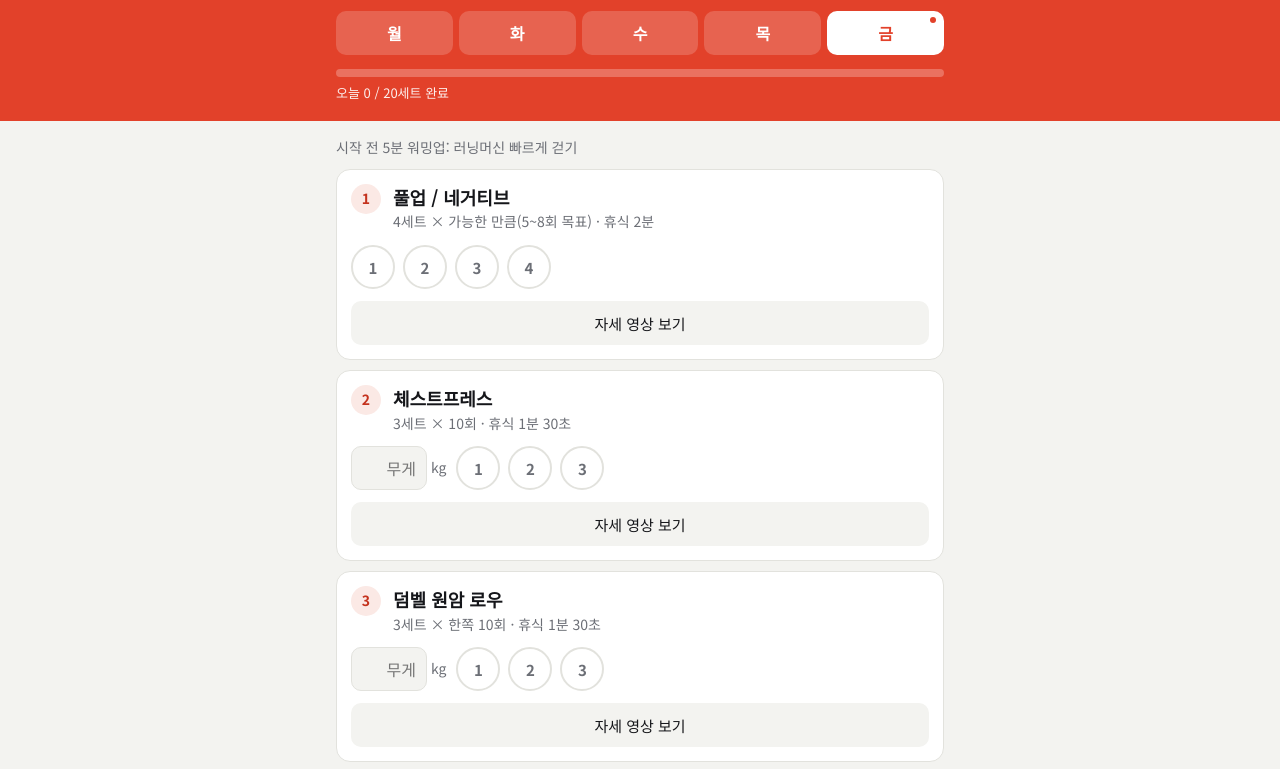
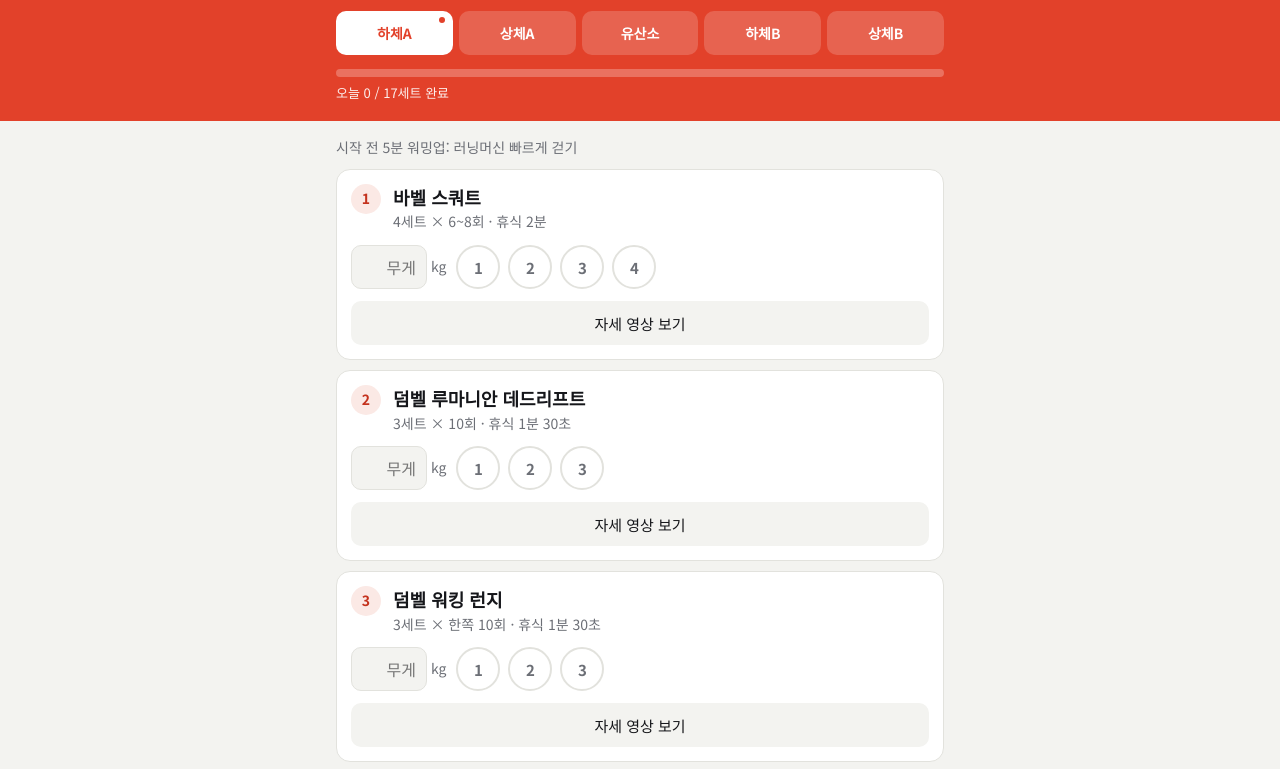
Before and after one commit to holyggol-ai/workout-content, a plain HTML site: page index.html in a window 1280 px wide. Shown: the part 174-943 px from the top of the page. Drawn offline with Linux system fonts and the light colour scheme.

Commit message:
요일 대신 순서대로 진행: 마지막으로 한 루틴의 다음 차례를 오늘 운동으로 (휴대폰·워치·알림)
Co-Authored-By: Claude Opus 5.5 <noreply@anthropic.com>
Claude-Session: https://claude.ai/code/session_019St3MTrETkUxhBYLXbxRo3

```diff
--- a/index.html
+++ b/index.html
@@ -22,7 +22,7 @@ body{margin:0;background:var(--bg);color:var(--ink);font:16px/1.55 "Noto Sans KR
 h1{font-family:"Black Han Sans",sans-serif;font-weight:400;font-size:clamp(34px,9vw,46px);line-height:1.05;margin:6px 0 2px;text-wrap:balance}
 .dsub{margin:0 0 14px;font-size:15px;opacity:.92}
 .tabs{display:flex;gap:6px}
-.tabs button{flex:1;height:44px;border:0;border-radius:10px;background:rgba(255,255,255,.18);color:#fff;font:700 16px "Noto Sans KR",sans-serif;position:relative;cursor:pointer}
+.tabs button{flex:1;min-width:0;height:44px;border:0;border-radius:10px;background:rgba(255,255,255,.18);color:#fff;font:700 14px "Noto Sans KR",sans-serif;position:relative;cursor:pointer}
 .tabs button[aria-pressed=true]{background:#fff;color:var(--red)}
 .tabs button.today::after{content:"";position:absolute;top:6px;right:8px;width:6px;height:6px;border-radius:50%;background:currentColor}
 .tabs button:focus-visible,.dot:focus-visible,.more:focus-visible,.tb button:focus-visible,input:focus-visible{outline:3px solid #ffd2c8;outline-offset:2px}
@@ -126,7 +126,7 @@ body.hist .prog,body.hist #ptext,body.hist .remind,body.hist .foot{display:none}
   <p class="date" id="date"></p>
   <h1 id="dtitle">오늘의 운동</h1>
   <p class="dsub" id="dsub"></p>
-  <nav class="tabs" id="tabs" aria-label="요일 선택"></nav>
+  <nav class="tabs" id="tabs" aria-label="루틴 선택"></nav>
   <div class="prog"><div id="bar"></div></div>
   <p class="ptext" id="ptext"></p>
 </div></header>
@@ -303,23 +303,34 @@ function frame(now){
 /* ---------- 화면 ---------- */
 let now=new Date(),wd=now.getDay(),dkey=`${now.getFullYear()}-${now.getMonth()+1}-${now.getDate()}`;
 const WD=['일','월','화','수','목','금','토'];
-let sel=wd>=1&&wd<=5?wd:0;const open=new Set();
+const SHORT=['','하체A','상체A','유산소','하체B','상체B'];
+let sel=0,curD=1;const open=new Set();
 /* 앱을 켜 둔 채 자정을 넘기면 오늘 표시·기록 날짜를 새 날로 옮긴다 */
 function rollDay(){const n=new Date(),k=`${n.getFullYear()}-${n.getMonth()+1}-${n.getDate()}`;if(k===dkey)return false;
-  const wasToday=sel===wd||sel===0;now=n;wd=n.getDay();dkey=k;if(wasToday)sel=wd>=1&&wd<=5?wd:0;open.clear();return true}
+  if(sel===curD)sel=0;now=n;wd=n.getDay();dkey=k;open.clear();return true}
+/* 요일 대신 순서대로: 오늘 한 운동이 있으면 그 루틴, 없으면 마지막으로 한 루틴의 다음 차례 */
+function lastWorked(){
+  let best=0,bc=0;for(let d=1;d<=5;d++){let c=0;DAYS[d].i.forEach((_,i)=>{c+=store.get(dk(`${d}-${i}`),[]).filter(Boolean).length});if(c>bc){bc=c;best=d}}
+  if(best)return{d:best,date:dkey};
+  const h=loadHist(),t=pDay(dkey);
+  if(h&&h.sets&&h.sets.length){let ld=null;const cnt={};for(const x of h.sets){const d=+String(x.ex||'').split('-')[0];if(!(d>=1&&d<=5)||pDay(x.day)>=t)continue;
+    if(!ld||pDay(x.day)>pDay(ld)){ld=x.day;for(const k in cnt)delete cnt[k]}if(x.day===ld)cnt[d]=(cnt[d]||0)+1}
+    if(ld){const d=+Object.keys(cnt).sort((a,b)=>cnt[b]-cnt[a])[0];return{d,date:ld}}}
+  const s=store.get('wk:last',null);return s&&s.d>=1&&s.d<=5&&s.date&&pDay(s.date)<t?s:null}
+const nextOf=L=>!L?1:L.date===dkey?L.d:L.d%5+1;
 const fmt=s=>s>=60?`${Math.floor(s/60)}분${s%60?` ${s%60}초`:''}`:`${s}초`;
 const dk=id=>`wk:done:${dkey}:${id}`;
 function render(){
   rollDay();
+  const L=lastWorked();curD=nextOf(L);if(!sel)sel=curD;
+  if(L&&JSON.stringify(L)!==JSON.stringify(store.get('wk:last',null))){store.set('wk:last',L);syncPlan()}
   document.body.classList.toggle('hist',view==='history');
   for(const v of document.querySelectorAll('#views button'))v.setAttribute('aria-pressed',String(v.dataset.v===view));
   if(view==='history'){renderHistory();return}
   $('#date').textContent=`${now.getMonth()+1}월 ${now.getDate()}일 ${WD[wd]}요일`;
-  $('#tabs').innerHTML=[1,2,3,4,5].map(d=>`<button data-d="${d}" aria-pressed="${d===sel}" class="${d===wd?'today':''}">${WD[d]}</button>`).join('');
-  if(!sel){$('#dtitle').textContent='오늘은 휴식일';$('#dsub').textContent='주말엔 쉬고 월요일에 하체 A로 시작해요';$('#bar').style.width='0';$('#ptext').textContent='';
-    $('#list').innerHTML='<div class="rest"><h2>푹 쉬세요</h2><p>근육은 쉬는 동안 자랍니다. 가벼운 산책이나 스트레칭은 좋아요. 위에서 요일을 누르면 그날 운동을 미리 볼 수 있어요.</p></div>';return}
+  $('#tabs').innerHTML=[1,2,3,4,5].map(d=>`<button data-d="${d}" aria-pressed="${d===sel}" class="${d===curD?'today':''}" aria-label="${d}번째 ${DAYS[d].t}${d===curD?' (오늘 차례)':''}">${SHORT[d]}</button>`).join('');
   const D=DAYS[sel];let tot=0,dn=0;
-  $('#dtitle').textContent=D.t;$('#dsub').textContent=`${WD[sel]}요일 · ${D.s}${sel!==wd?' (미리보기)':''}`;
+  $('#dtitle').textContent=D.t;$('#dsub').textContent=`${sel}번째 루틴 · ${D.s}${sel!==curD?' (오늘 차례 아님)':''}`;
   const cards=D.i.map((it,i)=>{
     const id=`${sel}-${i}`,done=store.get(dk(id),[]),w=store.get('wk:w:'+id,'');
     const cnt=done.filter(Boolean).length;tot+=it.s;dn+=Math.min(cnt,it.s);const all=cnt>=it.s;
@@ -333,10 +344,10 @@ function render(){
     <dl><dt>자세</dt><dd>${it.p}</dd><dt>집중</dt><dd>${it.c}</dd><dt>잘못하면</dt><dd>${it.x}</dd></dl>
     <a class="yt" href="${yt}" target="_blank" rel="noopener">${vid?'실제 자세 영상 보기 (YouTube)':'실제 영상 찾아보기 (YouTube)'}</a></div>`:''}</article>`}).join('');
   let sess='';
-  if(AN&&sel===wd){const act=AN.sessionActive();
+  if(AN&&sel===curD){const act=AN.sessionActive();
     sess=`<button class="watch ${act?'on':''}" id="sessBtn">${act?'알림 연동 중 · 운동 끝내기':'워치로 운동 시작'}</button><p class="wmsg">${wmsg||(act?'워치 알림에서 [세트 완료]를 누르세요.':(AN.startWatchWorkout?'누르면 워치에 시작 알림이 가요. 워치 앱에서 바로 [시작]을 눌러도 돼요.':'시작하면 워치에 현재 운동과 [세트 완료] 버튼이 떠요.'))}</p>`}
   $('#list').innerHTML=`${sess}<p class="note">시작 전 5분 워밍업: 러닝머신 빠르게 걷기</p>${cards}`;
-  $('#bar').style.width=(tot?dn/tot*100:0)+'%';$('#ptext').textContent=sel===wd?`오늘 ${dn} / ${tot}세트 완료`:'다른 요일은 미리보기예요. 체크는 오늘 날짜로 기록됩니다.'}
+  $('#bar').style.width=(tot?dn/tot*100:0)+'%';$('#ptext').textContent=sel===curD?`오늘 ${dn} / ${tot}세트 완료`:`오늘 차례는 ${DAYS[curD].t}예요. 여기서 체크해도 오늘 날짜로 기록돼요.`}
 /* ================= 기록 (주간 · 월간 · 운동별) ================= */
 let view='today',hview='week',weekOff=0,monthOff=0,pickDay=null,exSel=null;
 const pDay=k=>{const [y,m,d]=k.split('-').map(Number);return new Date(y,m-1,d)};
@@ -478,7 +489,9 @@ function syncPlan(){
   if(!AN||!AN.syncPlan)return;
   const days={};
   for(let d=1;d<=5;d++)days[d]={title:DAYS[d].t,items:DAYS[d].i.map((it,i)=>planItem(it,`${d}-${i}`))};
-  try{AN.syncPlan(JSON.stringify({days}))}catch(e){}
+  const last=store.get('wk:last',null),rem=[1,2,3,4,5].map(d=>({t:DAYS[d].t,b:DAYS[d].i.map(it=>`${it.n} ${it.r.replace(/세트 × /,'×')}`).join(' · ')}));
+  try{store.set('wk:days',rem)}catch(e){}
+  try{AN.syncPlan(JSON.stringify({days,last}))}catch(e){}
 }
 
 /* ---------- 휴식 타이머 ---------- */
```
